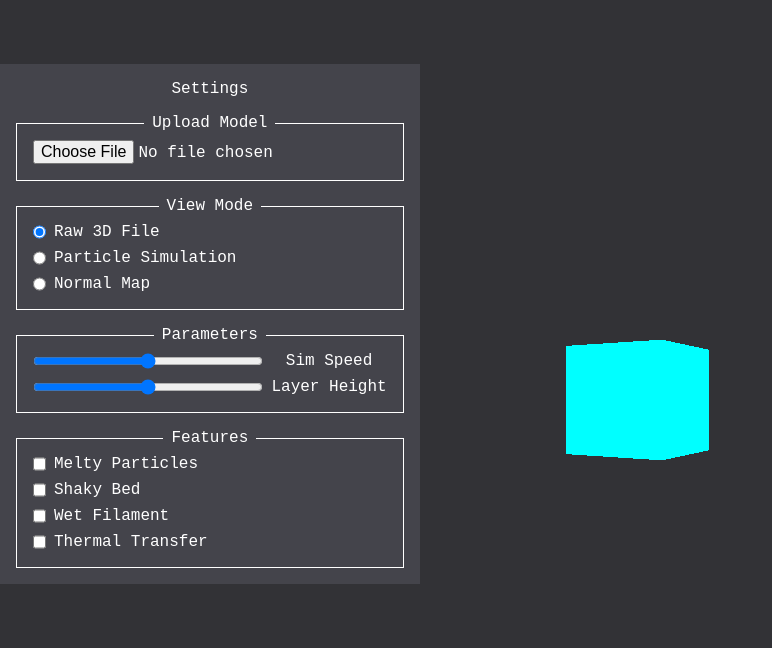
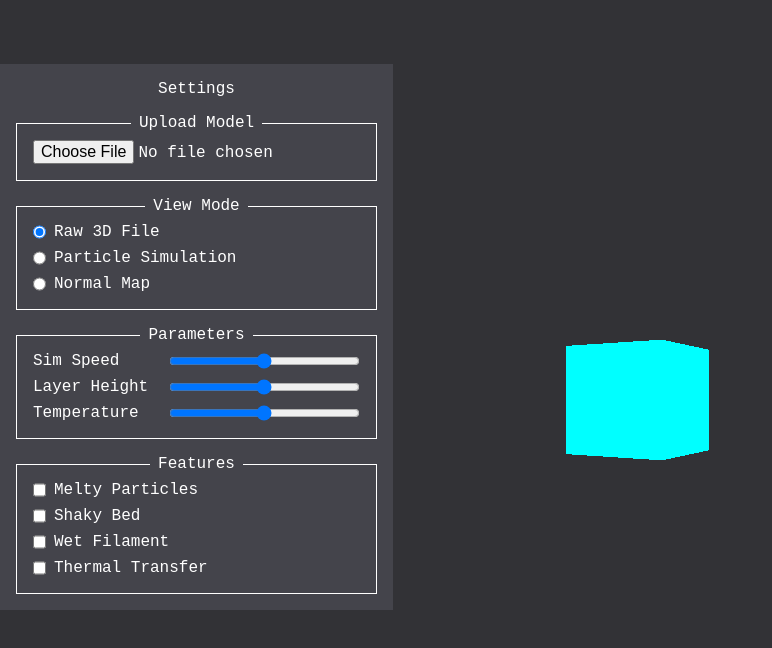
Before and after one commit to fire833/fdmviz, a Svelte app: page / in a window 1280 px wide. Shown: the top 648 px of the page, without its empty margins (0-772 px from the left). Built offline with nearby package versions, Linux system fonts and the light colour scheme; a web font is replaced by a local one.

Commit message:
fix: swap parameter labels/sliders

```diff
--- a/src/components/Settings.svelte
+++ b/src/components/Settings.svelte
@@ -32,10 +32,12 @@
   <fieldset class="grid">
     <legend>Parameters</legend>
 
-    <input type="range" />
     <div class="align">Sim Speed</div>
     <input type="range" />
     <div class="align">Layer Height</div>
+    <input type="range" />
+    <div class="align">Temperature</div>
+    <input type="range" />
   </fieldset>
 
   <fieldset>
@@ -77,9 +79,8 @@
   .align {
     display: flex;
     flex-direction: row;
-    justify-content: center;
+    justify-content: start;
     align-content: center;
-    gap: 1rem;
   }
 
   fieldset {
@@ -106,6 +107,6 @@
 
   .grid {
     display: grid;
-    grid-template-columns: 2fr 1fr;
+    grid-template-columns: 2fr 3fr;
   }
 </style>
```
